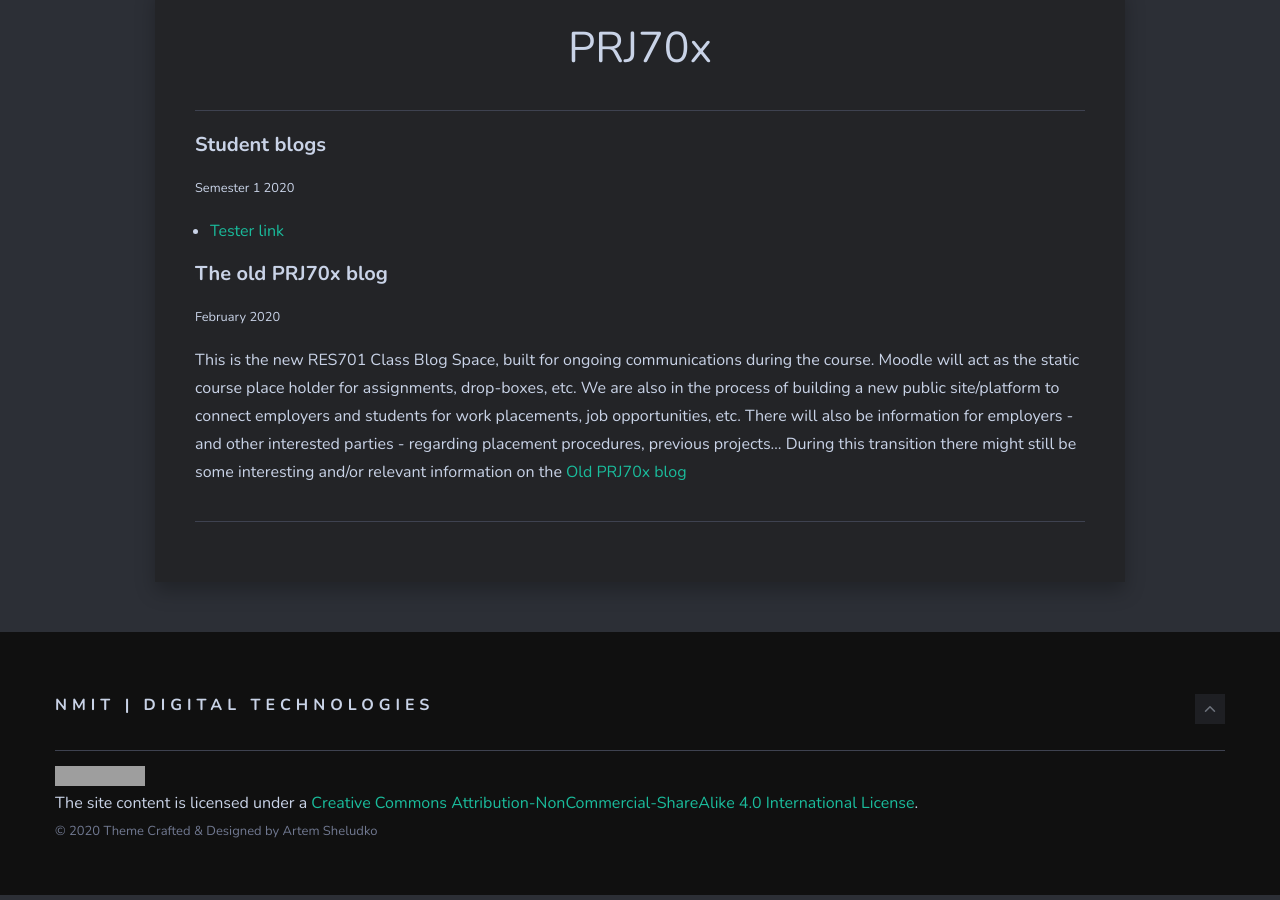
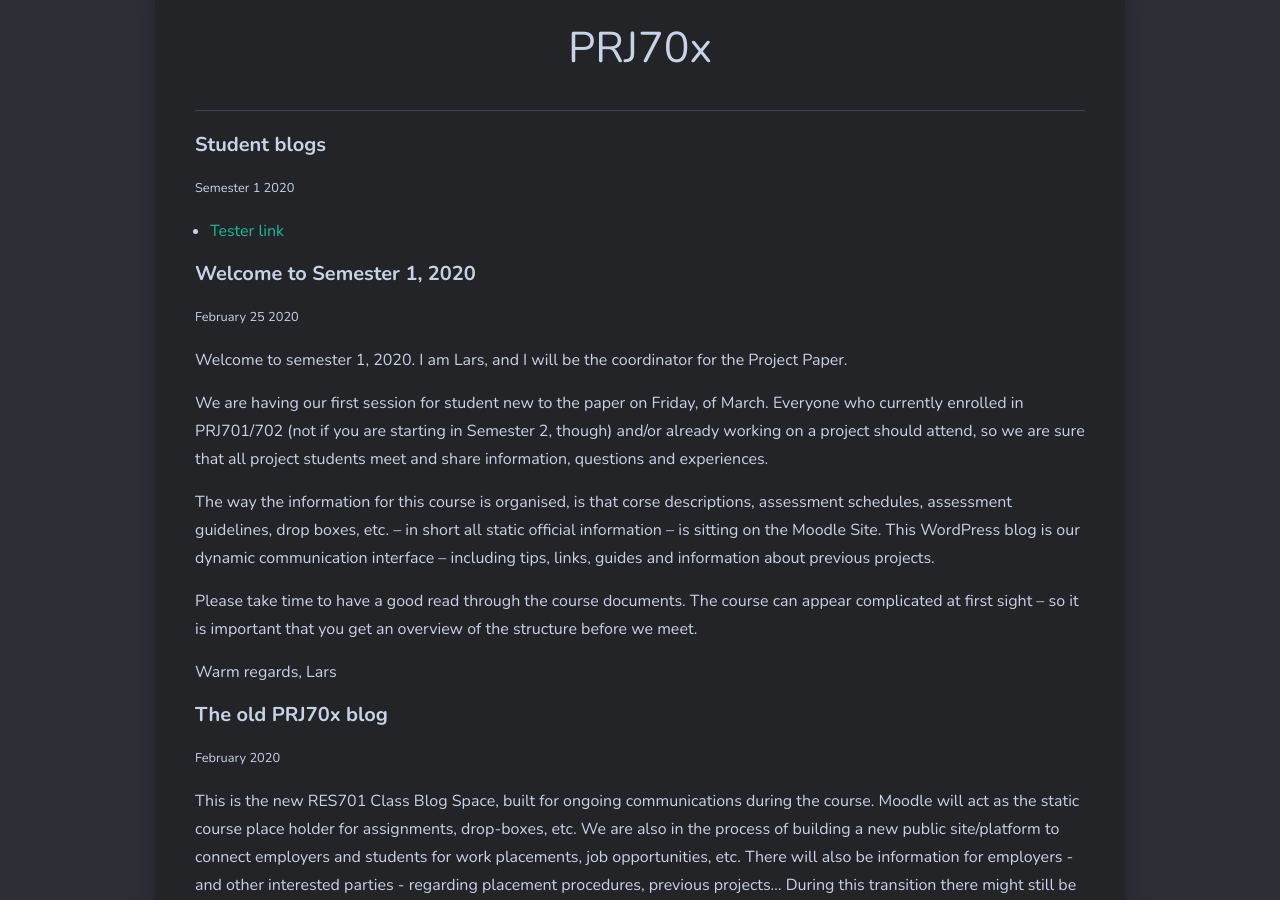
Before and after one commit to larsoliverdam/nmit, a Jekyll site: the page built from _pages/PRJ70x.md, in a window 1280 px wide and 900 px high, scrolled down 738 px. Built offline with Jekyll 4.4.1, drawn with Linux system fonts in a browser that asks for light colours; nearby versions of some CDN libraries; comment, search, counter and statistics services are not loaded; grey boxes are pictures that could not be loaded.

Commit message:
first PRJ70x session posting

```diff
--- a/_pages/PRJ70x.md
+++ b/_pages/PRJ70x.md
@@ -10,6 +10,19 @@ image: 01.jpg
 
 * [Tester link](https://nmitresearchmethods.wordpress.com/)
 
+#### Welcome to Semester 1, 2020
+<small>February 25 2020</small>
+
+Welcome to semester 1, 2020. I am Lars, and I will be the coordinator for the Project Paper.
+
+We are having our first session for student new to the paper on Friday,  of March. Everyone who currently enrolled in PRJ701/702 (not if you are starting in Semester 2, though) and/or already working on a project should attend, so we are sure that all project students meet and share information, questions and experiences.
+
+The way the information for this course is organised, is that corse descriptions, assessment schedules, assessment guidelines, drop boxes, etc. – in short all static official information – is sitting on the Moodle Site. This WordPress blog is our dynamic communication interface – including tips, links, guides and information about previous projects.
+
+Please take time to have a good read through the course documents.  The course can appear complicated at first sight – so it is important that you get an overview of the structure before we meet.
+
+Warm regards, Lars
+
 #### The old PRJ70x blog
 <small>February 2020</small>
 
```
